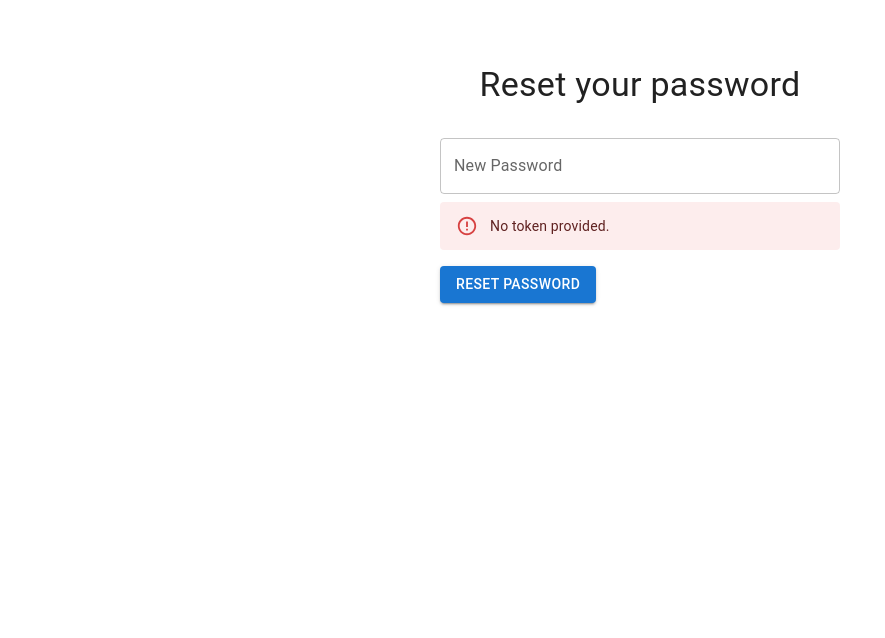
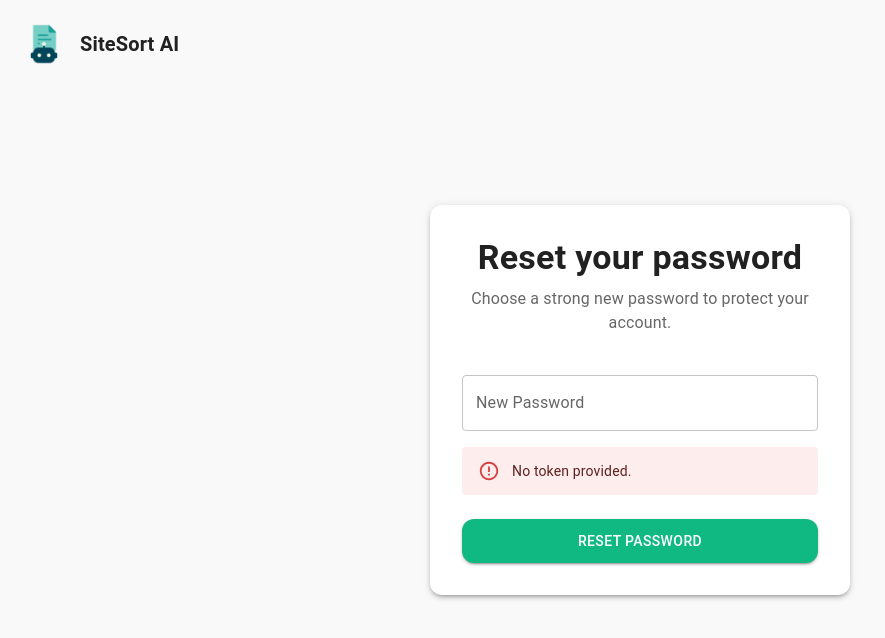
Before and after one commit to RosssDF2/SiteSort-AI, a React (Vite) app in the folder client/: page /reset-password in a window 1280 px wide. Shown: the top 638 px of the page, without its empty margins (0-885 px from the left). Built offline with nearby package versions, Linux system fonts and the light colour scheme.

Commit message:
Reset password DOne

```diff
--- a/client/src/pages/ResetPassword.jsx
+++ b/client/src/pages/ResetPassword.jsx
@@ -1,5 +1,5 @@
 import React, { useState, useEffect } from "react";
-import { Box, Typography, TextField, Button, Alert } from "@mui/material";
+import { Box, Typography, TextField, Button, Alert, Paper } from "@mui/material";
 import { useSearchParams, useNavigate } from "react-router-dom";
 import http from "../http";
 
@@ -29,13 +29,66 @@ export default function ResetPassword() {
     }, [token]);
 
     return (
-    <Box display="flex" flexDirection="column" alignItems="center" mt={8}>
-      <Typography variant="h4" mb={2}>Reset your password</Typography>
+        <Box
+            component="section"
+            sx={{
+                position: "fixed",
+                inset: 0,
+                display: "flex",
+                overflow: "hidden",
+                backgroundColor: "#f9f9f9"
+            }}
+        >
+            {/* Top Left Logo */}
+            <Box
+                position="absolute"
+                top={16}
+                left={16}
+                display="flex"
+                alignItems="center"
+                gap={1}
+                zIndex={10}
+            >
+                <img src="/logo.png" alt="SiteSort AI" width={56} height={56} />
+                <Typography variant="h6" fontWeight={700}>
+                    SiteSort AI
+                </Typography>
+            </Box>
+
+            {/* Center Form */}
+            <Box
+                m="auto"
+                width="100%"
+                maxWidth={420}
+                p={4}
+                component={Paper}
+                elevation={3}
+                sx={{
+                    borderRadius: 3,
+                    display: "flex",
+                    flexDirection: "column",
+                    alignItems: "center",
+                    textAlign: "center"
+                }}
+            >
+                <Typography variant="h4" mb={1} fontWeight={700}>
+                    Reset your password
+                </Typography>
+                <Typography color="text.secondary" mb={3}>
+                    Choose a strong new password to protect your account.
+                </Typography>
 
                 {success ? (
-        <Alert severity="success">Password updated! Redirecting to login…</Alert>
+                    <Alert severity="success" sx={{ width: "100%" }}>
+                        ✅ Password updated! Redirecting to login…
+                    </Alert>
                 ) : (
-        <Box component="form" onSubmit={handleSubmit} width="100%" maxWidth={400}>
+                    <Box
+                        component="form"
+                        onSubmit={handleSubmit}
+                        width="100%"
+                        maxWidth={360}
+                    >
                         <TextField
                             label="New Password"
                             fullWidth
@@ -44,13 +97,30 @@ export default function ResetPassword() {
                             onChange={(e) => setPassword(e.target.value)}
                             margin="normal"
                         />
-          {error && <Alert severity="error">{error}</Alert>}
+                        {error && (
+                            <Alert severity="error" sx={{ mt: 1 }}>
+                                {error}
+                            </Alert>
+                        )}
 
-          <Button type="submit" variant="contained" sx={{ mt: 2 }}>
+                        <Button
+                            type="submit"
+                            variant="contained"
+                            fullWidth
+                            sx={{
+                                mt: 3,
+                                py: 1.2,
+                                borderRadius: 3,
+                                backgroundColor: "#10B981",
+                                "&:hover": { backgroundColor: "#0f9c6b" }
+                            }}
+                        >
                             Reset Password
                         </Button>
                     </Box>
                 )}
             </Box>
+        </Box>
     );
+
 }
```
Lines whose indentation alone changed are shown as unchanged.
